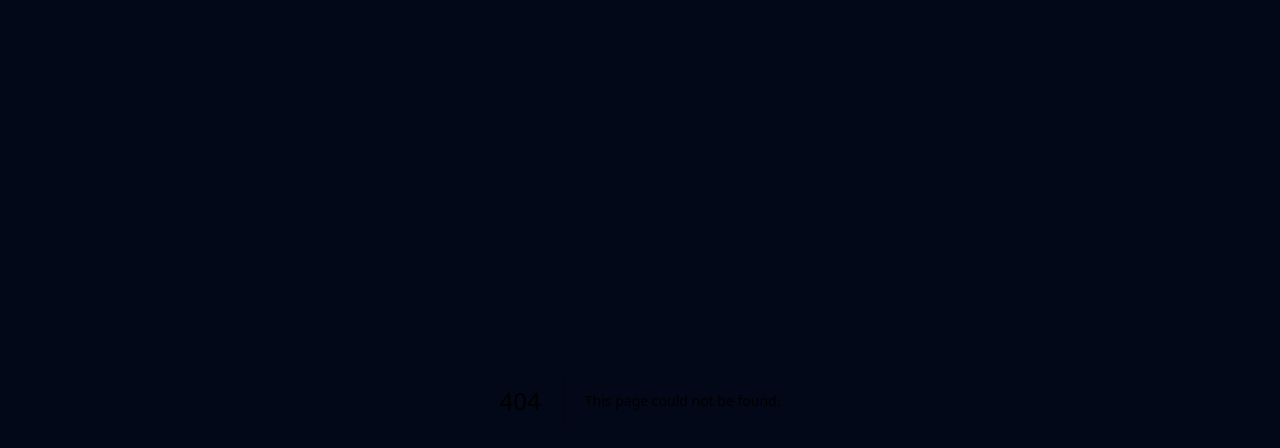
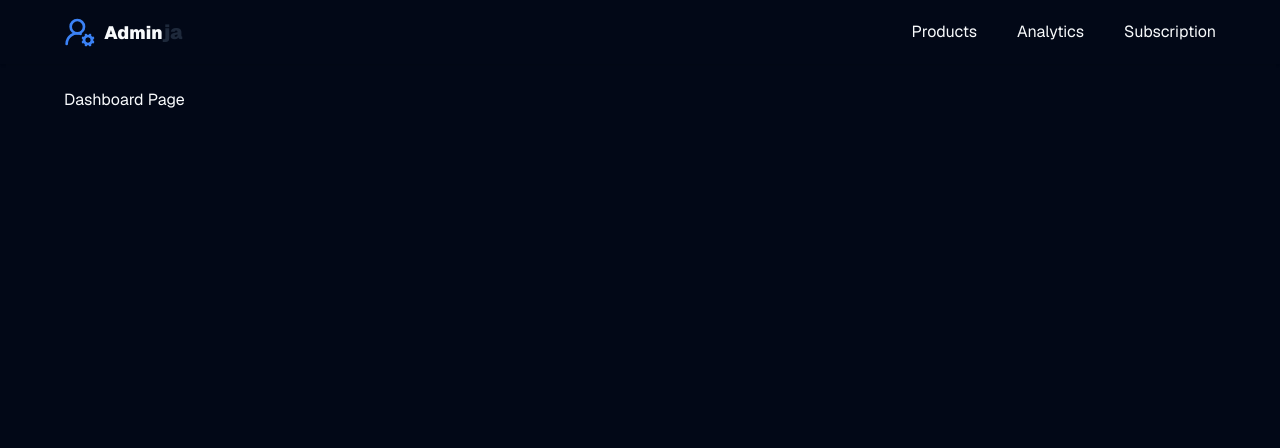
Before and after one commit to oluoko/Adminja, a Next.js app: page /dashboard in a window 1280 px wide. Before the commit this address had no page. Shown: the top 448 px of the page. Built offline with nearby package versions, Linux system fonts and the light colour scheme.

Commit message:
Adminja: Dashboard Components

```diff
--- /dev/null
+++ b/src/app/dashboard/_components/NavBar.tsx
@@ -0,0 +1,19 @@
+import { BrandLogo } from "@/components/BrandLogo";
+import { UserButton } from "@clerk/nextjs";
+import Link from "next/link";
+
+export function NavBar() {
+  return (
+    <header className="flex py-4 shadow">
+      <nav className="flex items-center gap-10 container">
+        <Link href="/dashboard" className="mr-auto">
+          <BrandLogo />
+        </Link>
+        <Link href="/dashboard/products">Products</Link>
+        <Link href="/dashboard/analytics">Analytics</Link>
+        <Link href="/dashboard/subscription">Subscription</Link>
+        <UserButton />
+      </nav>
+    </header>
+  );
+}
--- /dev/null
+++ b/src/app/dashboard/layout.tsx
@@ -0,0 +1,14 @@
+import { NavBar } from "./_components/NavBar";
+
+export default function DashboardLayout({
+  children,
+}: {
+  children: React.ReactNode;
+}) {
+  return (
+    <div className=" min-h-screen">
+      <NavBar />
+      <div className="container py-6">{children}</div>
+    </div>
+  );
+}
--- /dev/null
+++ b/src/app/dashboard/page.tsx
@@ -0,0 +1,7 @@
+export default function Dashboard() {
+  return (
+    <div>
+      <h1>Dashboard Page</h1>
+    </div>
+  );
+}
```
